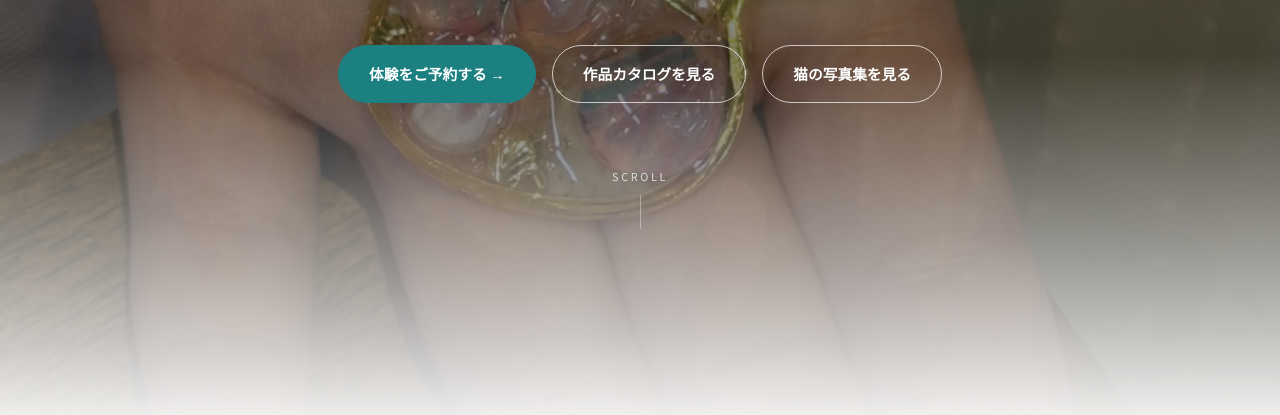
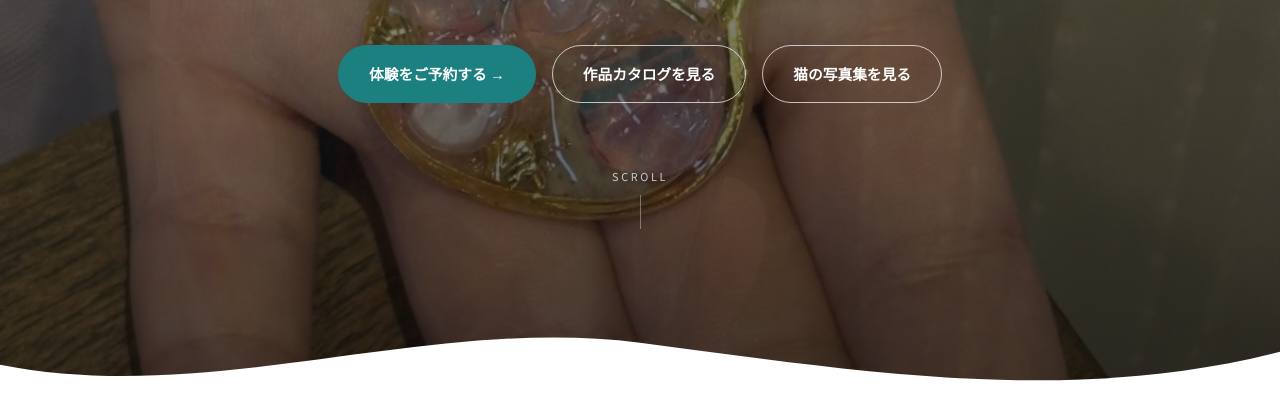
Before and after one commit to motoyaglass/sizuku-taiken-portal, a website: page index.html in a window 1280 px wide. Shown: the part 385-800 px from the top of the page. Drawn offline with Linux system fonts and the light colour scheme.

Commit message:
ヒーロー下部を白フェードから波型の区切りに変更
薄い白のフェードは「微妙」というフィードバックを受けて撤回し、
写真背景と次のセクション(白背景)の間を波型のSVGシルエットで
はっきりと区切るデザインに変更。ぼやけた印象にならず、
意図的な形として自然に繋がるようにした。

Co-Authored-By: Claude Sonnet 5 <noreply@anthropic.com>
Claude-Session: https://claude.ai/code/session_01PFWjhJbCFiPmJQeVdWdN5h

```diff
--- a/index.html
+++ b/index.html
@@ -219,15 +219,20 @@
   }
   .hero-bg img.is-active{opacity:1;}
   /* 屋号の色(stamp)を全画面写真にも溶け込ませ、冷たく見えないように暖色寄りの色被りを重ねる */
-  /* さらに下部を薄い白のフェードにして、次のセクションの白背景へ自然に溶け込ませる */
   .hero-overlay{
     position:absolute; inset:0; z-index:1;
     background:
-      linear-gradient(180deg, rgba(255,255,255,0) 55%, rgba(255,255,255,.55) 82%, rgba(255,255,255,.92) 100%),
       radial-gradient(120% 90% at 50% 8%, rgba(var(--stamp-rgb),.35) 0%, rgba(var(--stamp-rgb),0) 55%),
-      linear-gradient(180deg, rgba(24,20,16,.32) 0%, rgba(20,17,14,.45) 45%, rgba(16,14,12,.7) 100%);
+      linear-gradient(180deg, rgba(24,20,16,.32) 0%, rgba(20,17,14,.48) 45%, rgba(16,14,12,.74) 100%);
   }
-  .hero-inner{position:relative; z-index:2; max-width:900px; width:100%; min-width:0;}
+  /* 白フェードの代わりに、波型のシルエットで次のセクション(白背景)へはっきり区切る */
+  .hero-wave{
+    position:absolute; left:0; right:0; bottom:-1px; z-index:2;
+    line-height:0; pointer-events:none;
+  }
+  .hero-wave svg{display:block; width:100%; height:64px;}
+  @media (min-width:820px){ .hero-wave svg{height:110px;} }
+  .hero-inner{position:relative; z-index:3; max-width:900px; width:100%; min-width:0;}
   .hero-badge{
     display:inline-block; background:var(--stamp); color:var(--paper);
     font-size:.72rem; font-weight:700; letter-spacing:.22em;
@@ -472,6 +477,11 @@
     <!-- JSが体験写真フォルダからランダムに選び、一定時間ごとにクロスフェードで切り替えます -->
   </div>
   <div class="hero-overlay" aria-hidden="true"></div>
+  <div class="hero-wave" aria-hidden="true">
+    <svg viewBox="0 0 1440 120" preserveAspectRatio="none">
+      <path d="M0,64 C240,110 480,10 720,40 C960,70 1200,110 1440,50 L1440,120 L0,120 Z" fill="var(--paper)"></path>
+    </svg>
+  </div>
   <div class="hero-inner">
     <span class="hero-badge">OKINAWA・YOMITAN</span>
     <h1><span class="main-line">沖縄・読谷村の琉球ガラス工房 雫</span></h1>
```
